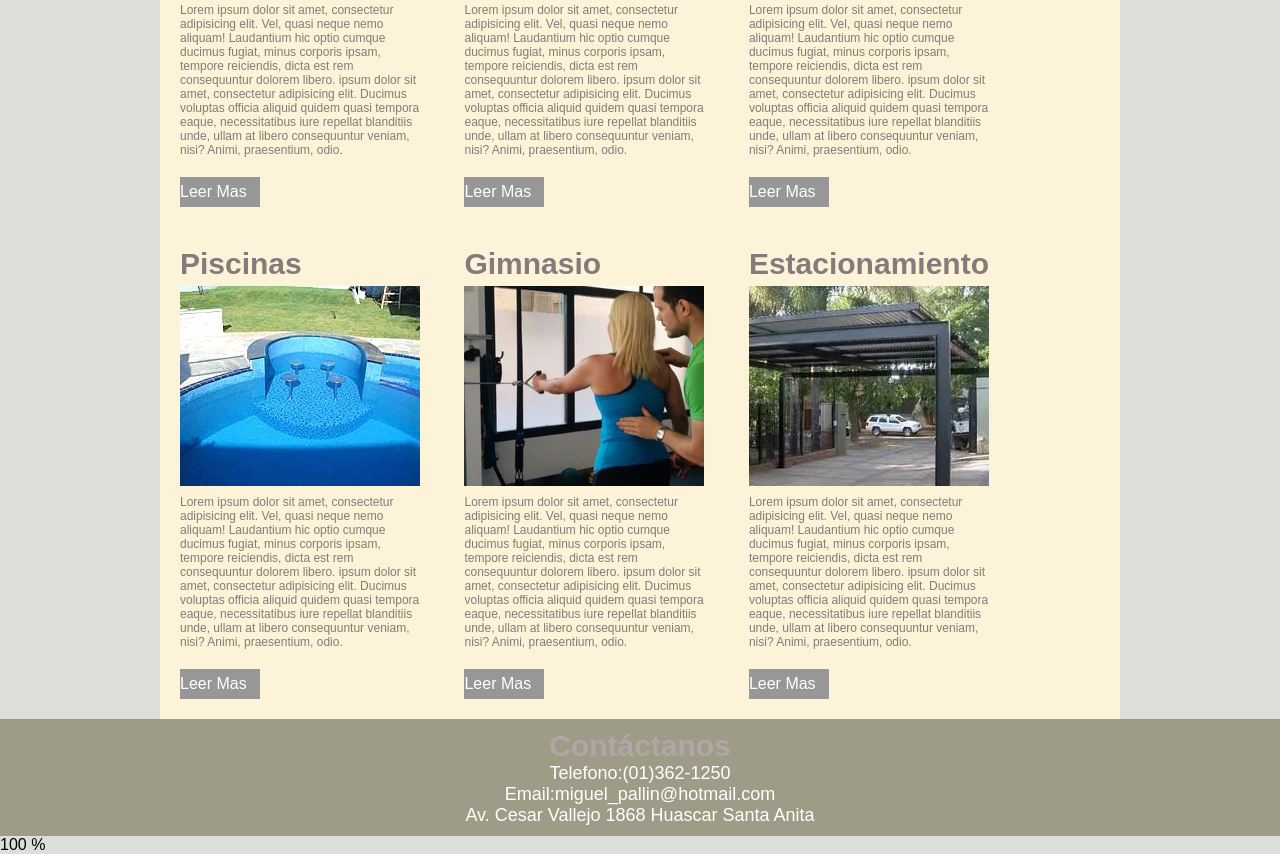
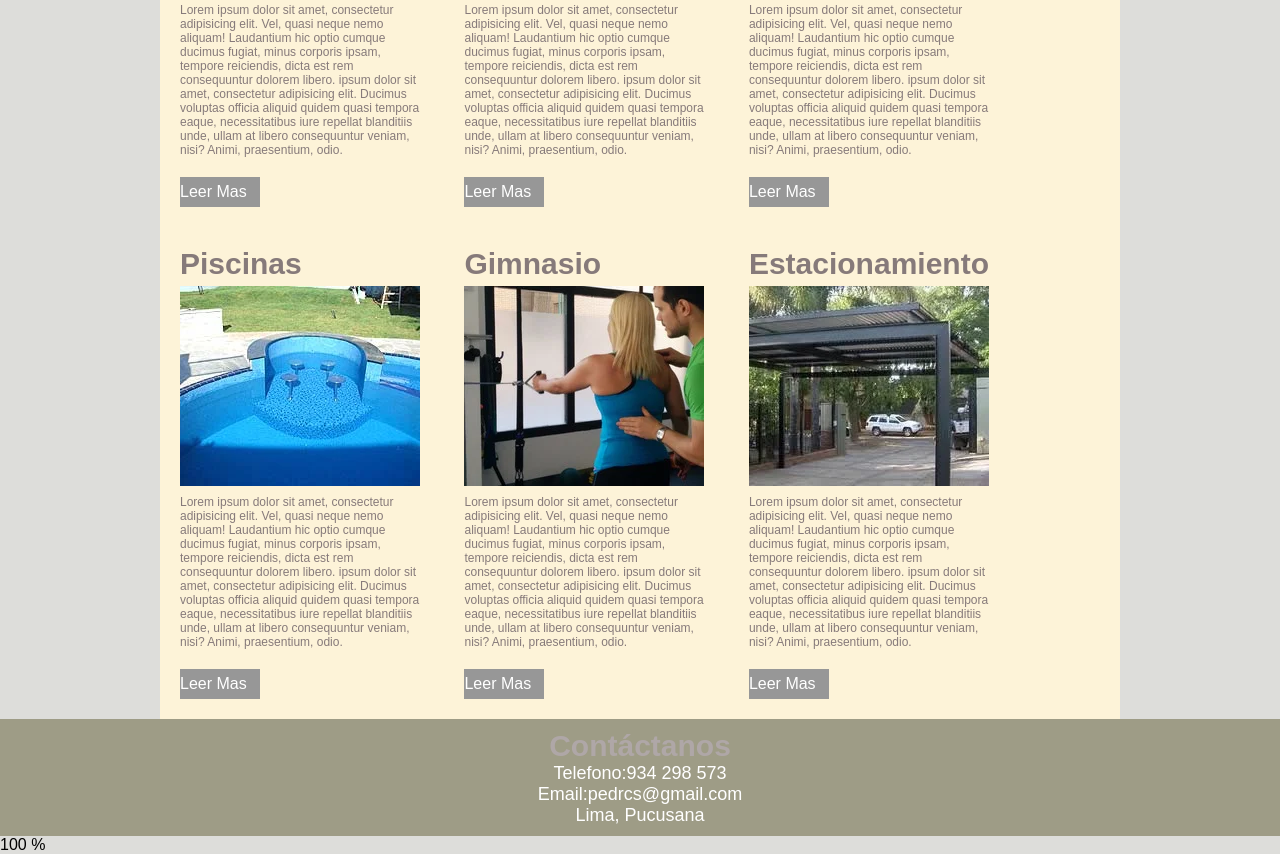
Before and after one commit to pedroc27/pedrocondorics, a plain HTML site: page tarea4/hoteles.html in a window 1280 px wide. Shown: the part 702-1556 px from the top of the page. Drawn offline with Linux system fonts and the light colour scheme.

Commit message:
Update hoteles.html

```diff
--- a/tarea4/hoteles.html
+++ b/tarea4/hoteles.html
@@ -84,9 +84,9 @@
 	</div>
     <footer>
         <h2>Contáctanos</h2>
-        <p>Telefono:(01)362-1250</p>
-        <p>Email:miguel_pallin@hotmail.com</p>
-        <p>Av. Cesar Vallejo 1868 Huascar Santa Anita</p>
+        <p>Telefono:934 298 573</p>
+        <p>Email:pedrcs@gmail.com</p>
+        <p>Lima, Pucusana</p>
     </footer>
     <div class="volume-up-wrapper"></div>
     <div class="volume-up-indicator">100 %</div>
```
